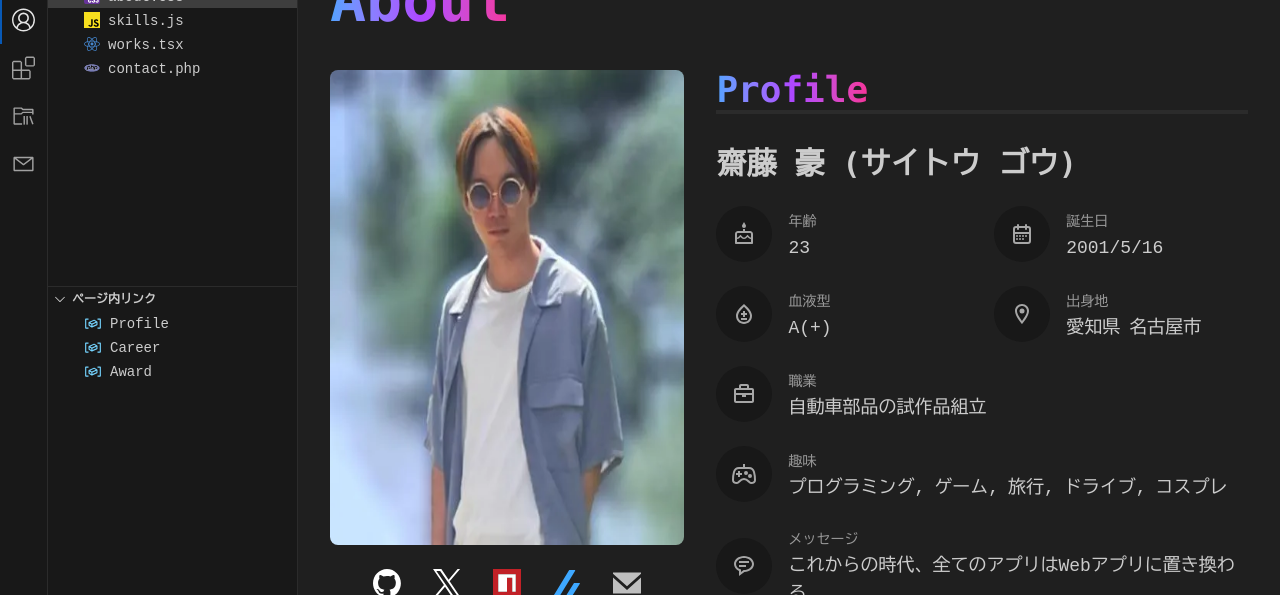
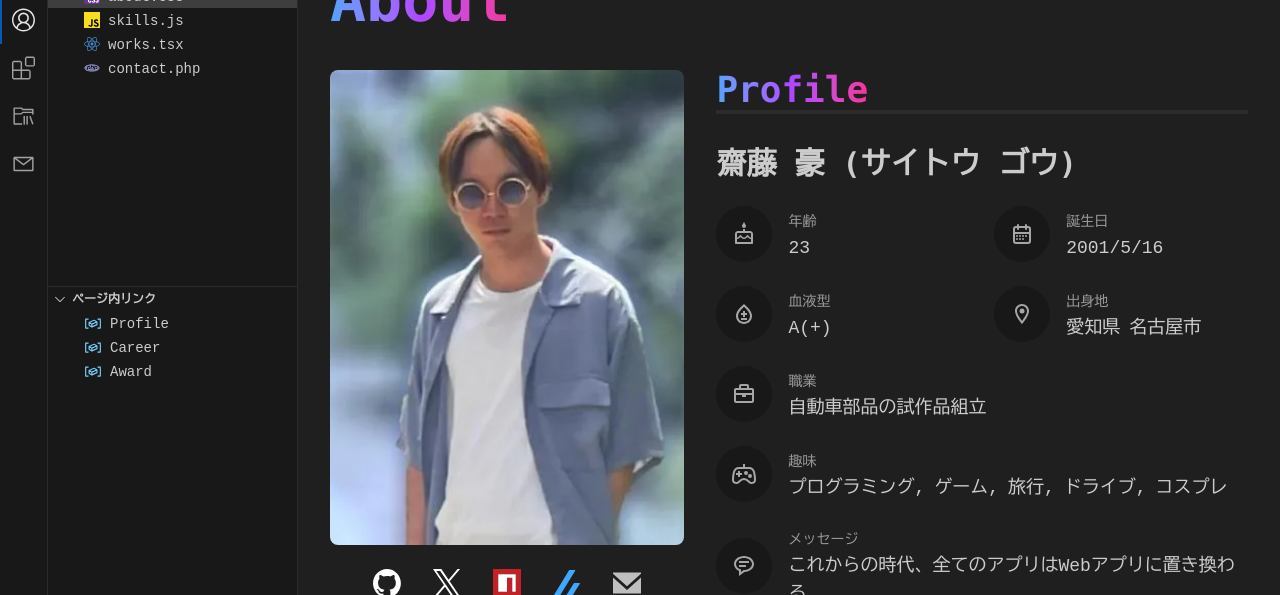
Before and after one commit to saitogo555/my-website, a Next.js app: page /about in a window 1280 px wide. Shown: the part 135-730 px from the top of the page. Built offline with nearby package versions, Linux system fonts and the light colour scheme; a web font is replaced by a local one.

Commit message:
fix: 画像の比率が維持されない不具合を修正
- NextImageコンポーネントにobject-coverクラスを追加

```diff
--- a/components/ui/Image/Image.tsx
+++ b/components/ui/Image/Image.tsx
@@ -10,7 +10,7 @@ type Props = {
 export const Image = ({ className, src, alt, ...props }: Props) => {
 	return (
 		<div className={className} {...props}>
-			<NextImage className="!relative" src={src} alt={alt} fill />
+			<NextImage className="!relative object-cover" src={src} alt={alt} fill />
 		</div>
 	);
 };
--- a/features/about/components/ProfileSection/ProfileSection.tsx
+++ b/features/about/components/ProfileSection/ProfileSection.tsx
@@ -18,7 +18,7 @@ export const ProfileSection = () => {
 			<div className="basis-2/5">
 				<div className="order-2 flex h-full animate-fade-in-up flex-col">
 					<Image
-						className="grow overflow-hidden rounded-lg object-cover"
+						className="grow overflow-hidden rounded-lg"
 						src="/images/about/profile.webp"
 						alt="My Icon"
 					/>
```
